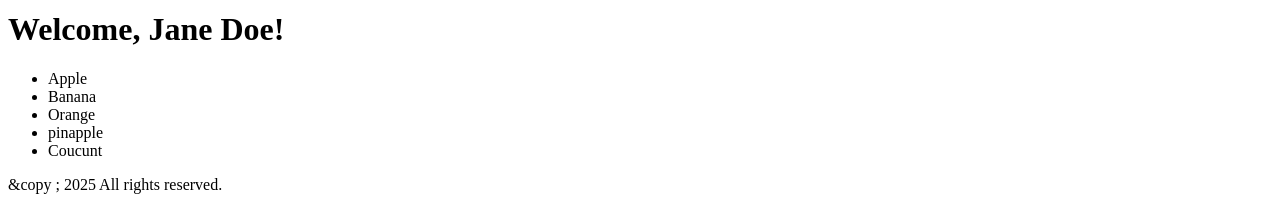
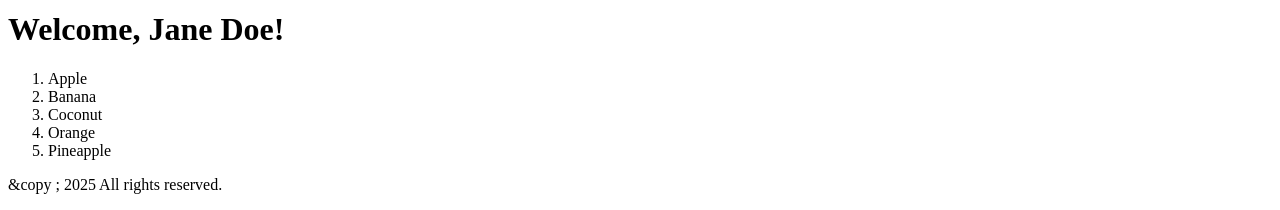
Before and after one commit to Tsigabuwalker/Learning-React-js, a React (Vite) app: page / in a window 1280 px wide. Shown: the part 1555-1765 px from the top of the page. Built offline with nearby package versions, Linux system fonts and the light colour scheme.

Commit message:
added sort method

```diff
--- a/src/List.jsx
+++ b/src/List.jsx
@@ -1,12 +1,15 @@
-function List(){
+function List() {
+    const fruits = ["Apple", "Banana", "Orange", "Pineapple", "Coconut"];
+    fruits.sort();
+    const listItems = fruits.map((fruit, index) => (
+        <li key={index}>{fruit}</li>
+    ));
 
-    const fruits = ["Apple ", " Banana", " Orange", " pinapple", " Coucunt"]
-    const listItems = fruits.map(fruit => (<li>{fruit}</li>))
-    return(
-        <ul>
+    return (
+        <ol>
             {listItems}
-        </ul>
-    )
+        </ol>
+    );
+}
 
-}
-export default List
+export default List;
```
